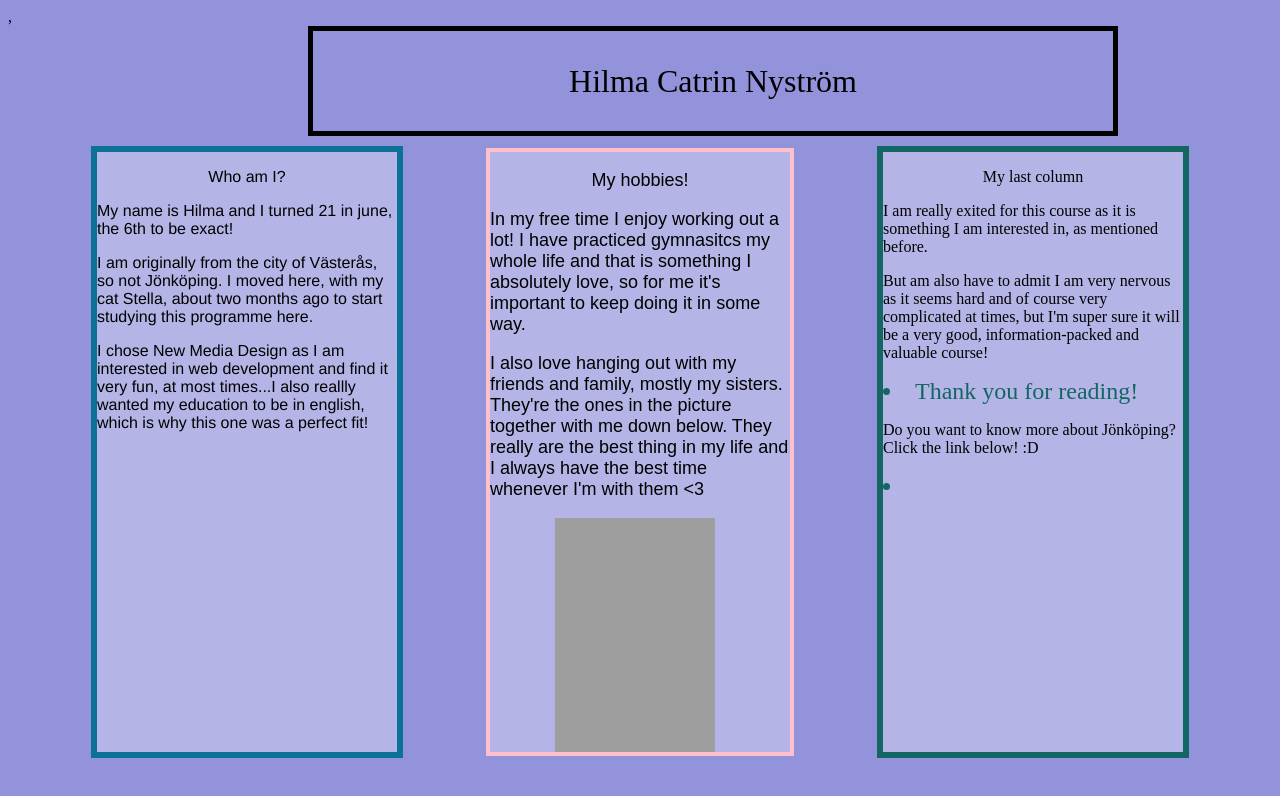
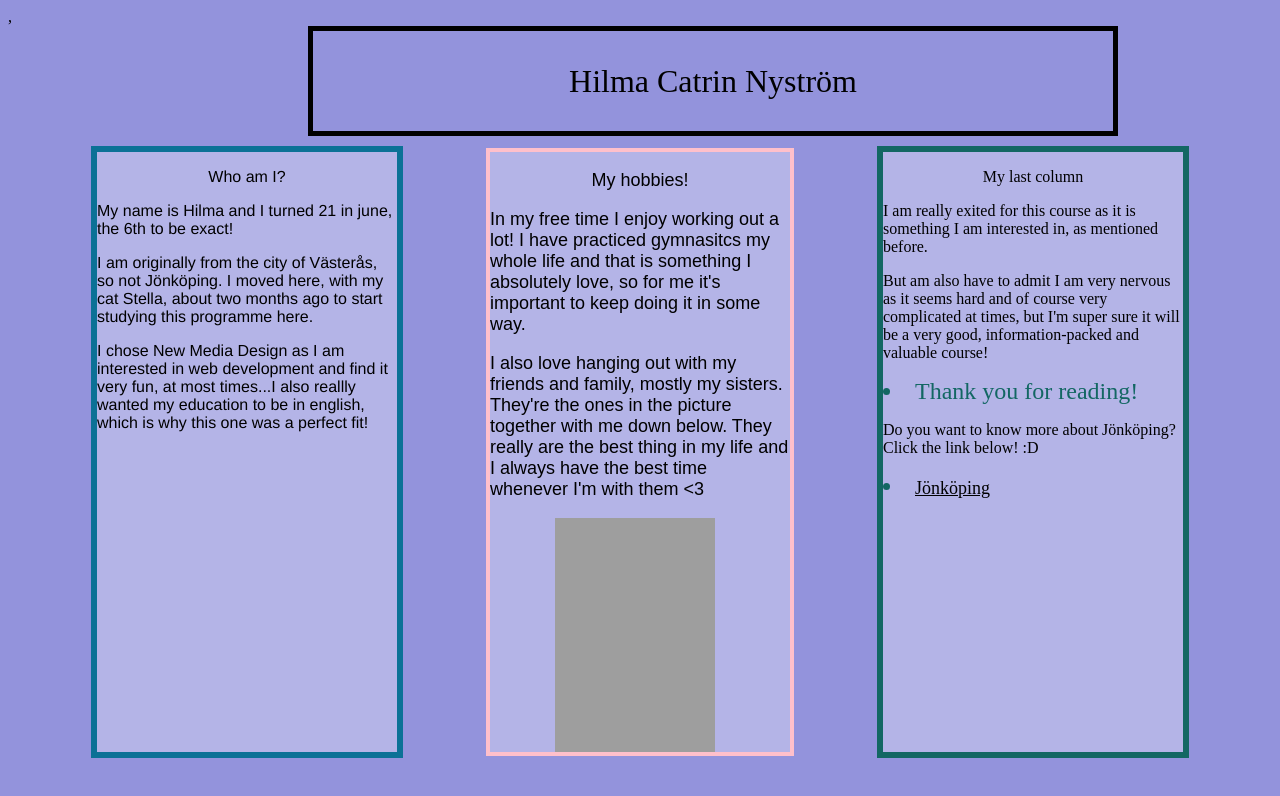
Before and after one commit to ju-nmd2022/wuid-portfolio-hilmanystrom, a plain HTML site: page index.html in a window 1280 px wide. Drawn offline with Linux system fonts and the light colour scheme; grey boxes are pictures that could not be loaded.

Commit message:
Changed link

```diff
--- a/index.html
+++ b/index.html
@@ -45,6 +45,7 @@
 <p>Do you want to know more about Jönköping? Click the link below! :D </p>
 
 <li>
+    <a href="jonkoping/index2.html">Jönköping</a>
 </li>
 
 </span>
```
